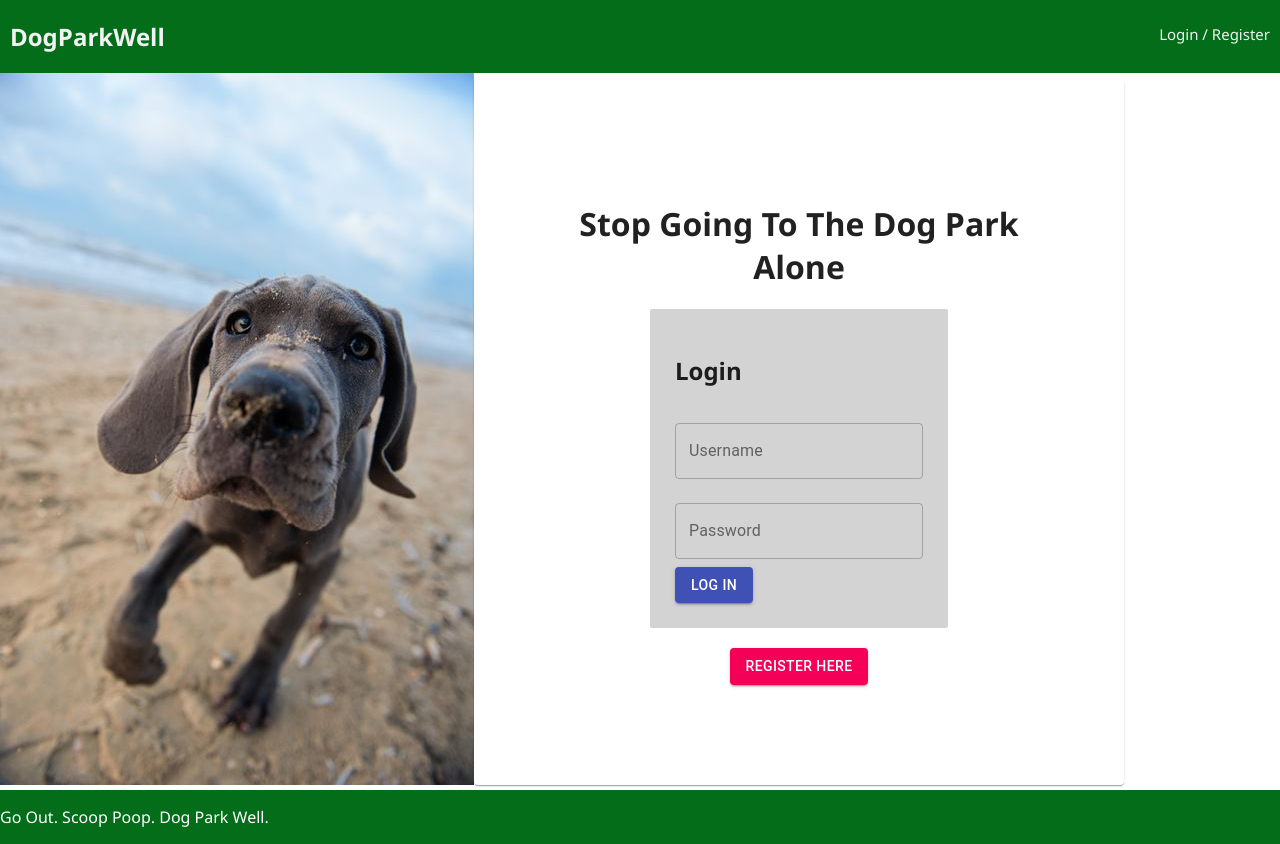
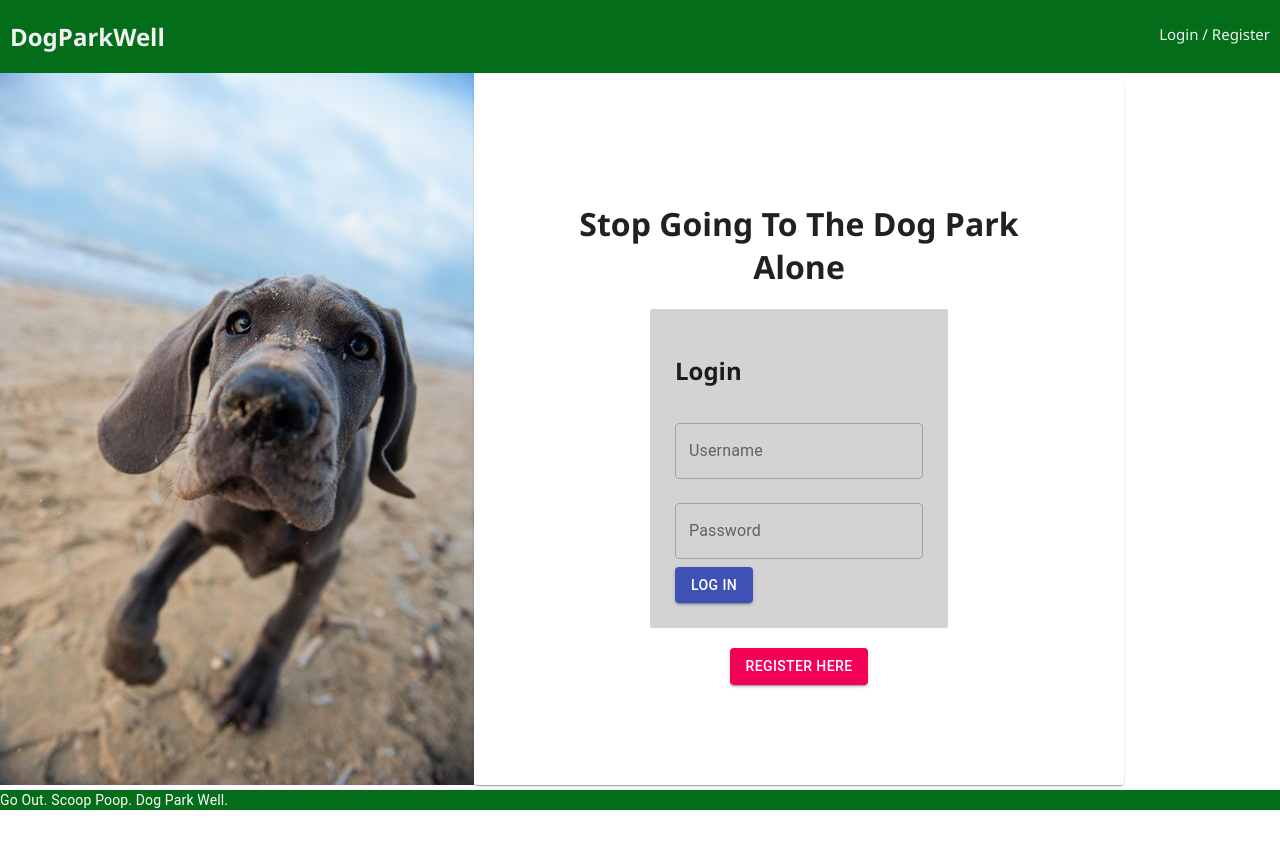
Before and after one commit to mbts8984/DogParkWell_Solo_Project, a React (Create React App) app: page /#/myNetwork in a window 1280 px wide. Before the commit this address led to /#/home. After the commit the page ends 810 px from the top, so only its background shows below. Built offline with nearby package versions, Linux system fonts and the light colour scheme; no server answers.

Commit message:
added put dispatch routes to the delete and and put routes

```diff
--- a/src/components/Footer/Footer.css
+++ b/src/components/Footer/Footer.css
@@ -7,6 +7,6 @@ footer {
     overflow: hidden;
 }
 
-.footerText{
+.footText {
     color: white;
 }
--- a/src/components/Footer/Footer.js
+++ b/src/components/Footer/Footer.js
@@ -1,5 +1,6 @@
 import React from 'react';
 import './Footer.css'
+import {Typography} from '@material-ui/core';
 
 // This is one of our simplest components
 // It doesn't have local state, so it can be a function component.
@@ -9,7 +10,7 @@ import './Footer.css'
 const Footer = () => (
   <div>
     <div className='footerDiv'>
-    <p className="footerText">Go Out. Scoop Poop. Dog Park Well.</p>
+    <Typography variant="body2" className="footText"> Go Out. Scoop Poop. Dog Park Well.</Typography>
     </div>
   </div>
 );
--- a/src/redux/sagas/deleteEventSaga.js
+++ b/src/redux/sagas/deleteEventSaga.js
@@ -1,5 +1,5 @@
 import axios from 'axios';
-import { takeEvery } from 'redux-saga/effects';
+import { takeEvery, put } from 'redux-saga/effects';
 
 // worker Saga: will be fired on "FETCH_PARKS" actions
 function* deleteEventSaga(action) {
@@ -8,7 +8,7 @@ function* deleteEventSaga(action) {
     try {
       //delete this event from the user's playdate table
     yield axios.put(`/api/deleteEvent/${action.payload.id}`, action.payload);
-
+    yield put({type: 'FETCH_EVENT'})
   } catch (error) {
     console.log('error in deleteEventSaga DELETE request failed', error);
   }
--- a/src/redux/sagas/updateUserSaga.js
+++ b/src/redux/sagas/updateUserSaga.js
@@ -1,5 +1,5 @@
 import axios from 'axios';
-import { takeEvery } from 'redux-saga/effects';
+import { takeEvery, put } from 'redux-saga/effects';
 
 // worker Saga: will be fired on "FETCH_PARKS" actions
 function* updateUserSaga(action) {
@@ -8,7 +8,7 @@ function* updateUserSaga(action) {
     try {
       //PUT new dog to dog_data table
     yield axios.put(`/api/updateUser/${action.payload.id}`, action.payload);
-
+    yield put({type: 'FETCH_USER'})
   } catch (error) {
     console.log('error in updateUser PUT request failed', error);
   }
```
